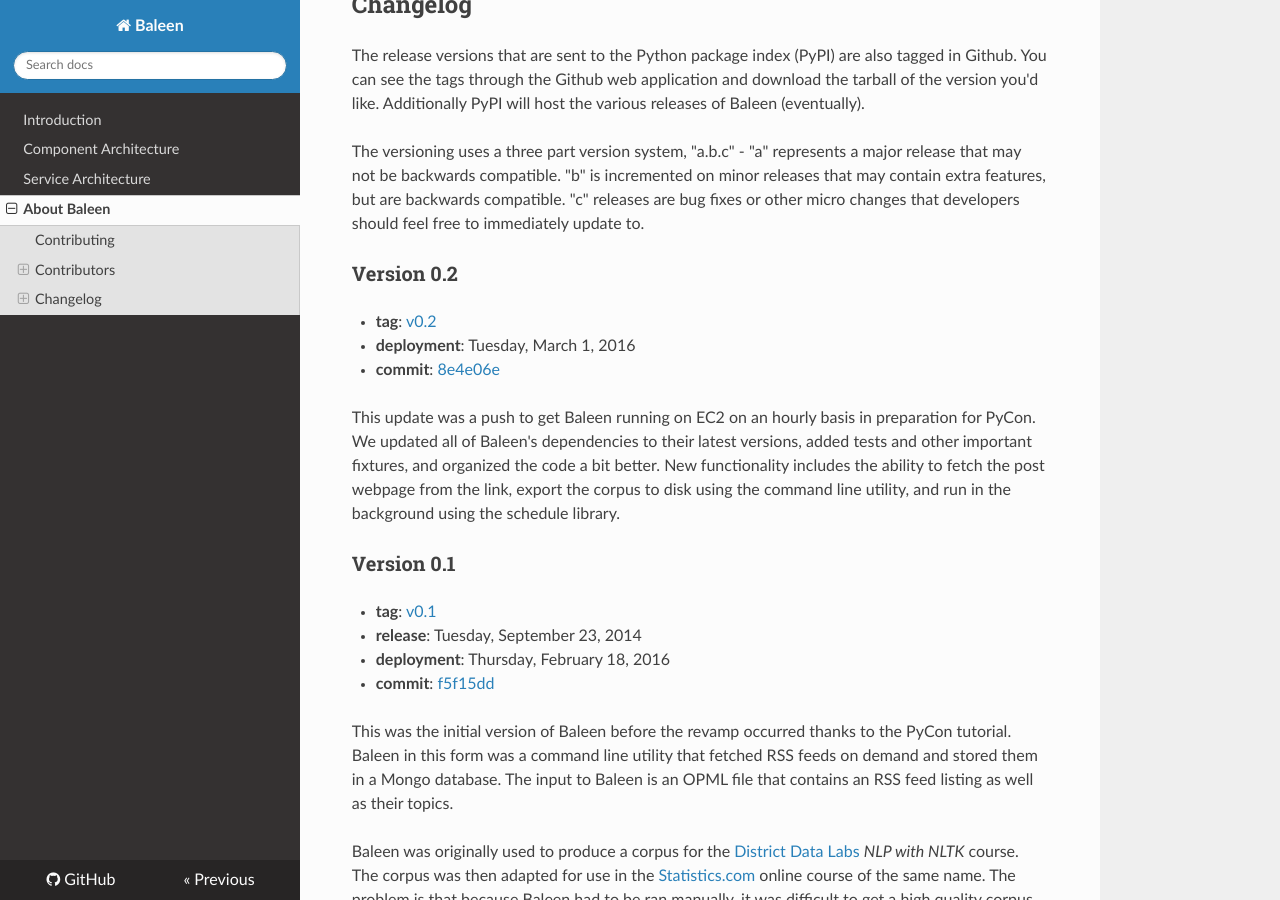
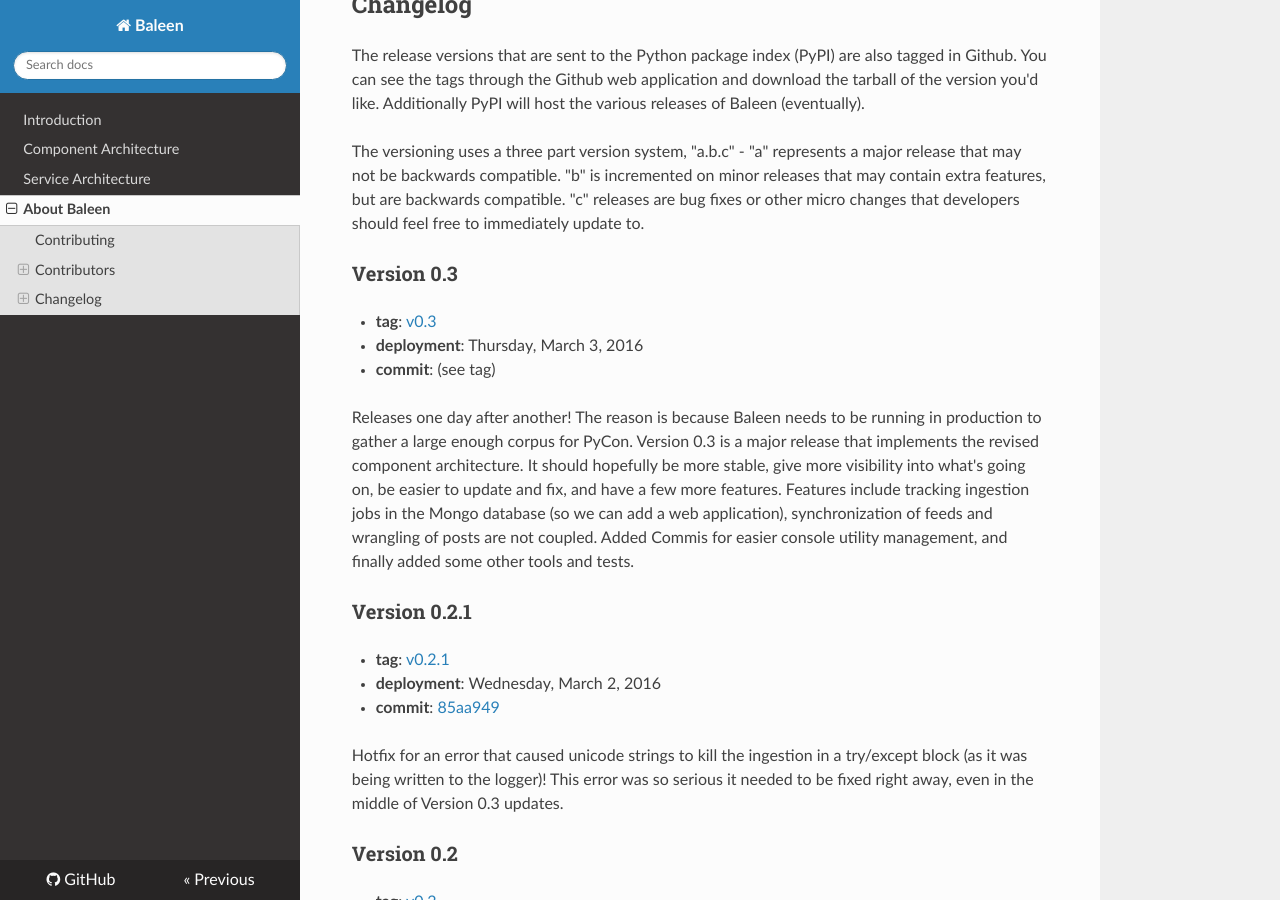
Before and after one commit to DistrictDataLabs/baleen, an MkDocs documentation site: the page built from docs/about.md, in a window 1280 px wide and 900 px high, scrolled down 1372 px. Built offline with MkDocs 1.6.1, drawn with Linux system fonts in a browser that asks for light colours; nearby versions of some CDN libraries; old or Windows-style settings are respelled for this version of MkDocs.

```diff
--- a/baleen/version.py
+++ b/baleen/version.py
@@ -19,8 +19,8 @@ Stores version information such that it can be read by setuptools.
 
 __version_info__ = {
     'major': 0,
-    'minor': 2,
-    'micro': 1,
+    'minor': 3,
+    'micro': 0,
     'releaselevel': 'final',
     'serial': 0,
 }
--- a/docs/about.md
+++ b/docs/about.md
@@ -47,6 +47,22 @@ The release versions that are sent to the Python package index (PyPI) are also t
 
 The versioning uses a three part version system, "a.b.c" - "a" represents a major release that may not be backwards compatible. "b" is incremented on minor releases that may contain extra features, but are backwards compatible. "c" releases are bug fixes or other micro changes that developers should feel free to immediately update to.
 
+### Version 0.3
+
+* **tag**: [v0.3](https://github.com/bbengfort/baleen/releases/tag/v0.3)
+* **deployment**: Thursday, March 3, 2016
+* **commit**: (see tag)
+
+Releases one day after another! The reason is because Baleen needs to be running in production to gather a large enough corpus for PyCon. Version 0.3 is a major release that implements the revised component architecture. It should hopefully be more stable, give more visibility into what's going on, be easier to update and fix, and have a few more features. Features include tracking ingestion jobs in the Mongo database (so we can add a web application), synchronization of feeds and wrangling of posts are not coupled. Added Commis for easier console utility management, and finally added some other tools and tests.
+
+### Version 0.2.1
+
+* **tag**: [v0.2.1](https://github.com/bbengfort/baleen/releases/tag/v0.2.1)
+* **deployment**: Wednesday, March 2, 2016
+* **commit**: [85aa949](https://github.com/bbengfort/baleen/commit/85aa949f8fae453a491b0129dcb1ad6d02832e3e)
+
+Hotfix for an error that caused unicode strings to kill the ingestion in a try/except block (as it was being written to the logger)! This error was so serious it needed to be fixed right away, even in the middle of Version 0.3 updates.
+
 ### Version 0.2
 
 * **tag**: [v0.2](https://github.com/bbengfort/baleen/releases/tag/v0.2)
```
Also changed, not shown: docs/components.md (+1 -1 lines), 2 other files.
